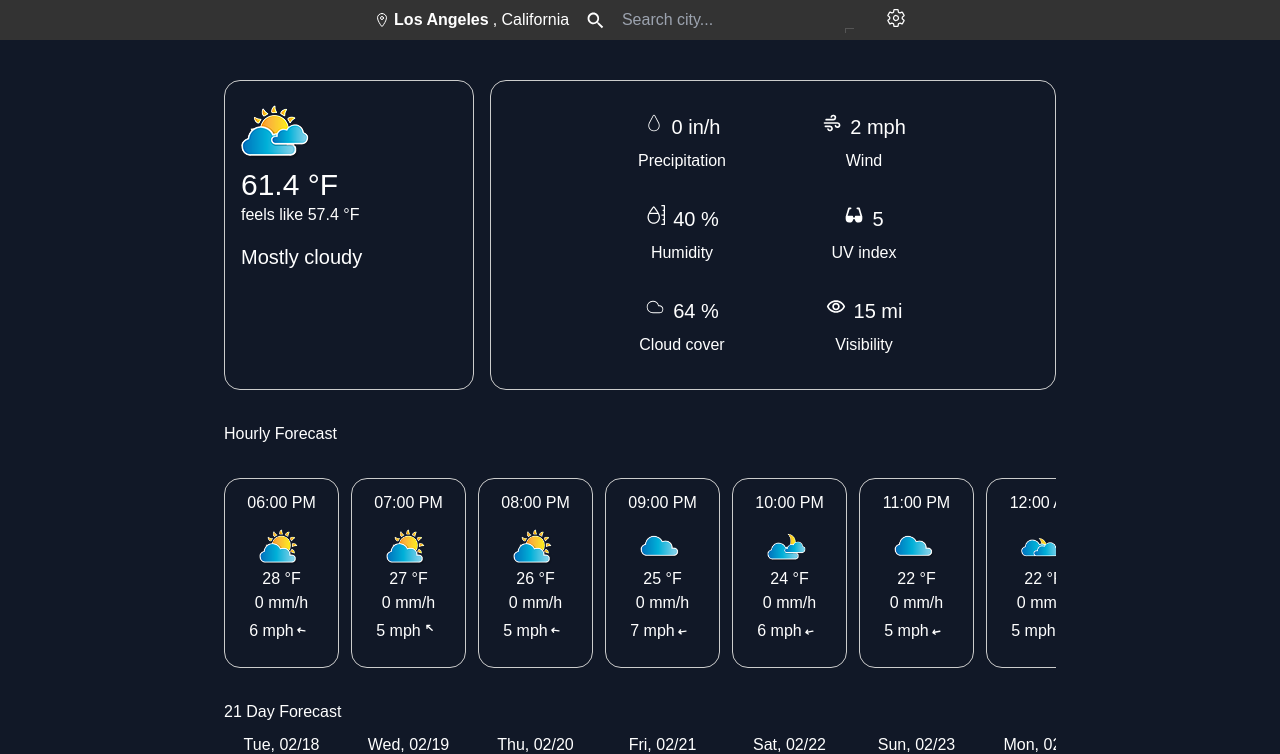
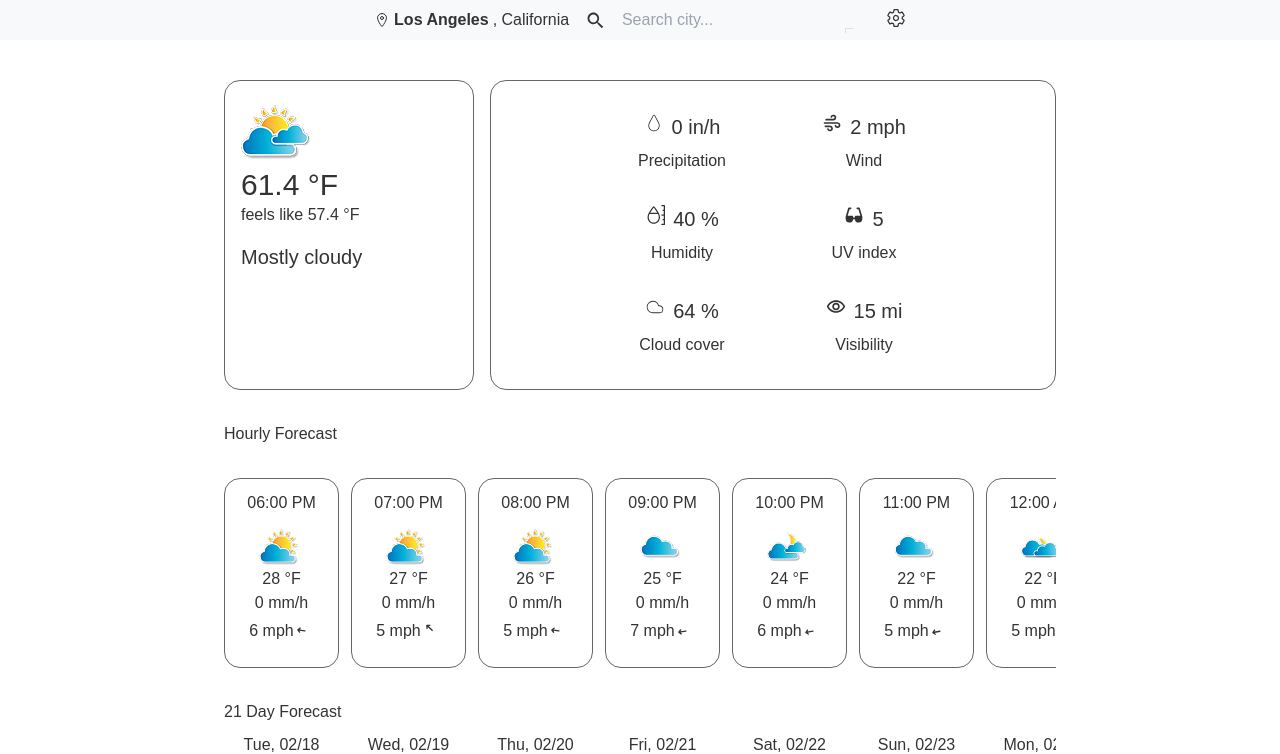
Before and after one commit to holdenprine/GearWatchWeatherApp, a Next.js app: page / in a window 1280 px wide. Shown: the top 754 px of the page. Built offline with nearby package versions, Linux system fonts and the light colour scheme.

Commit message:
Theme Context file created to handle user darkmode preference based on last visit, no issues atm

```diff
--- /dev/null
+++ b/src/app/context/theme.context.tsx
@@ -0,0 +1,44 @@
+// context/ThemeContext.tsx
+import { createContext, useState, useEffect, ReactNode, useContext } from 'react';
+
+interface ThemeContextType {
+  dark: boolean;
+}
+
+const ThemeContext = createContext<ThemeContextType | undefined>(undefined);
+const THEME_KEY = 'theme';
+
+interface ThemeProviderProps {
+  children: ReactNode;
+}
+
+export const ThemeProvider = ({ children }: ThemeProviderProps) => {
+  const [dark, setDark] = useState<boolean>(true);
+
+  useEffect(() => {
+    const savedTheme = localStorage.getItem(THEME_KEY);
+    if (savedTheme !== null) {
+      setDark(savedTheme === 'true');
+    } else {
+      const isSystemDark = window.matchMedia('(prefers-color-scheme: dark)').matches;
+      setDark(isSystemDark);
+    }
+  }, []);
+
+  useEffect(() => {
+    localStorage.setItem(THEME_KEY, String(dark));
+    document.documentElement.classList.toggle('dark', dark);
+  }, [dark]);
+
+  return (
+    <ThemeContext.Provider value={{ dark }}>
+      {children}
+    </ThemeContext.Provider>
+  );
+};
+
+export const useTheme = (): ThemeContextType => {
+  const context = useContext(ThemeContext);
+  if (!context) throw new Error('useTheme must be used within a ThemeProvider');
+  return context;
+};
--- a/src/app/page.tsx
+++ b/src/app/page.tsx
@@ -4,42 +4,19 @@ import { TbSunMoon } from 'react-icons/tb';
 import Image from 'next/image';
 import Header from './components/Header';
 import Main from './components/Main';
+import { ThemeProvider } from './context/theme.context';
 
 export default function Home() {
-  // // forces Typescript to view this as a React Component
-  // const IconComponent = TbSunMoon as unknown as React.FC;
-
-  //  // Functionality may exist outside of the header but for now it will live here
-  const [isDark, setIsDark] = useState(true);
-
-  //   useEffect(() => {
-  //     if(isDark) {
-  //       document.documentElement.classList.add("dark");
-  //     } else {
-  //       document.documentElement.classList.remove("dark")
-  //     }
-  //   }, [isDark]);
-
   return (
     <>
-      <div
-        className={`${
-          isDark ? 'dark' : ''
-        } min-h-screen bg-white dark:bg-gray-900 text-black dark:text-white`}
-      >
+    <ThemeProvider>
         <div className="Header">
           <Header />
         </div>
-        {/* <button onClick={() => setIsDark(!isDark)} className="p-2 border border-borderColor">
-        <IconComponent />
-        </button> */}
         <div className="Main">
           <Main />
         </div>
-        <div></div>
-        <div></div>
-        <div></div>
-      </div>
+      </ThemeProvider>
     </>
   );
 }
```
